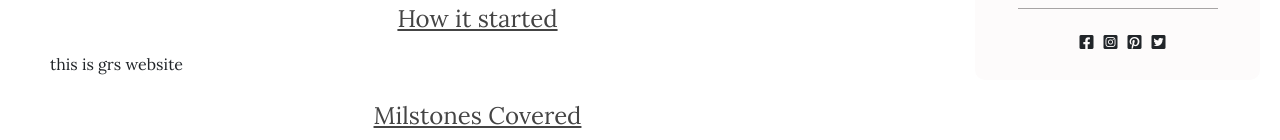
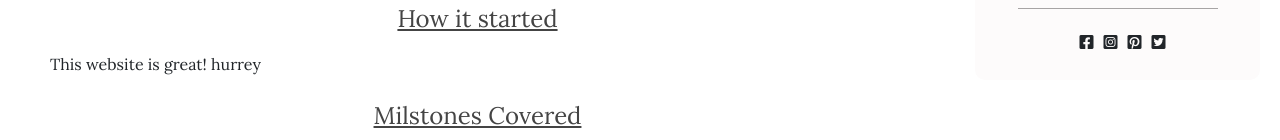
Before and after one commit to grs-bits/grs-bits.github.io, a React (Create React App) app: page /about in a window 1280 px wide. Shown: the part 812-952 px from the top of the page. Built offline with nearby package versions, Linux system fonts and the light colour scheme.

Commit message:
changed again

```diff
--- a/package.json
+++ b/package.json
@@ -14,6 +14,7 @@
     "react-dom": "^18.1.0",
     "react-router-dom": "^6.3.0",
     "react-scripts": "5.0.1",
+    "save-dev": "^0.0.1-security",
     "web-vitals": "^2.1.4"
   },
   "scripts": {
--- a/src/pages/about/About.jsx
+++ b/src/pages/about/About.jsx
@@ -14,7 +14,7 @@ export const About = () => {
         <br />
         <h4 className="aboutSubhead">How it started</h4>
         <p>
-         this is grs website
+         This website is great! hurrey
         </p>
         <h4 className="aboutSubhead">Milstones Covered</h4>
         <p>
```
Also changed, not shown: 1 other file (tests, documents, lock files or other folders).
